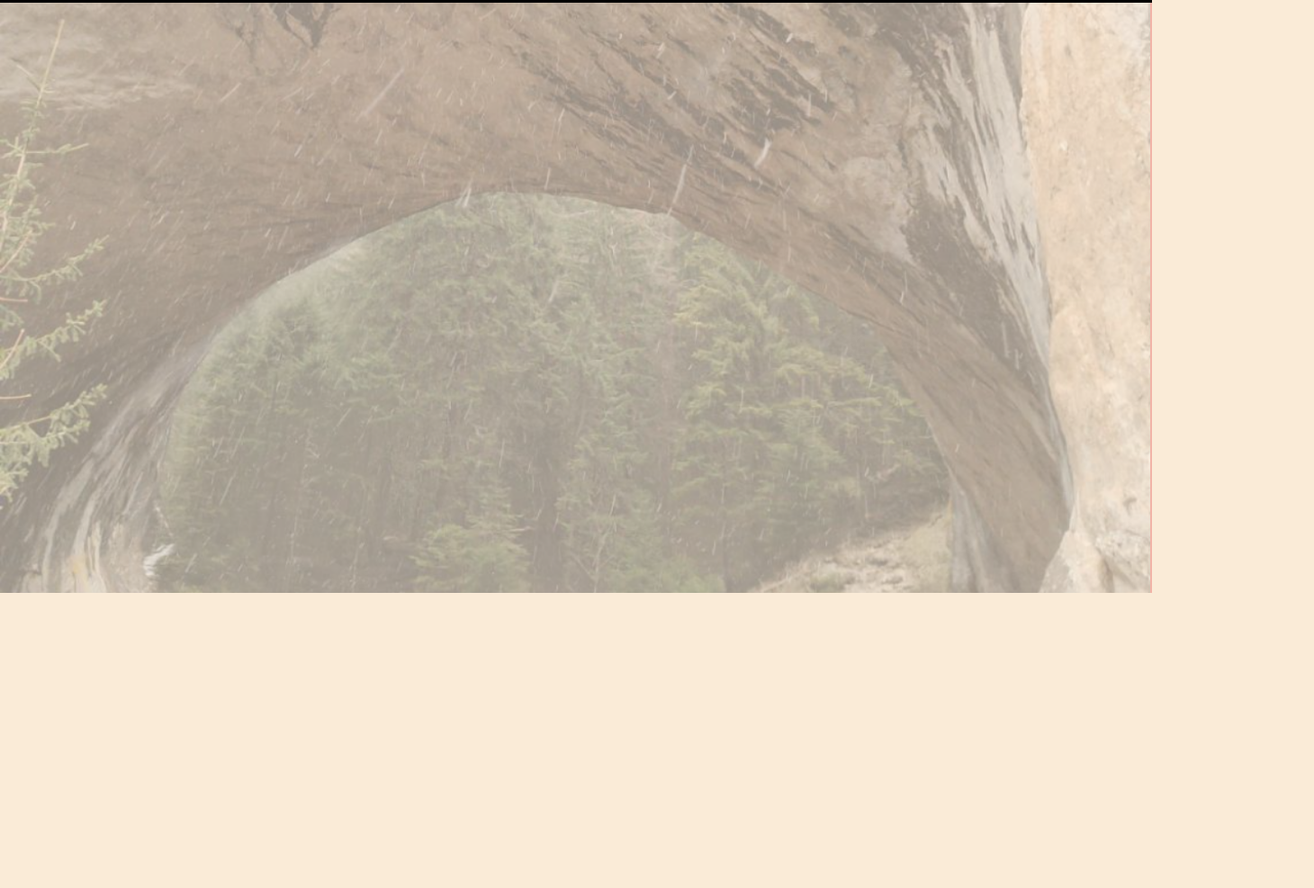
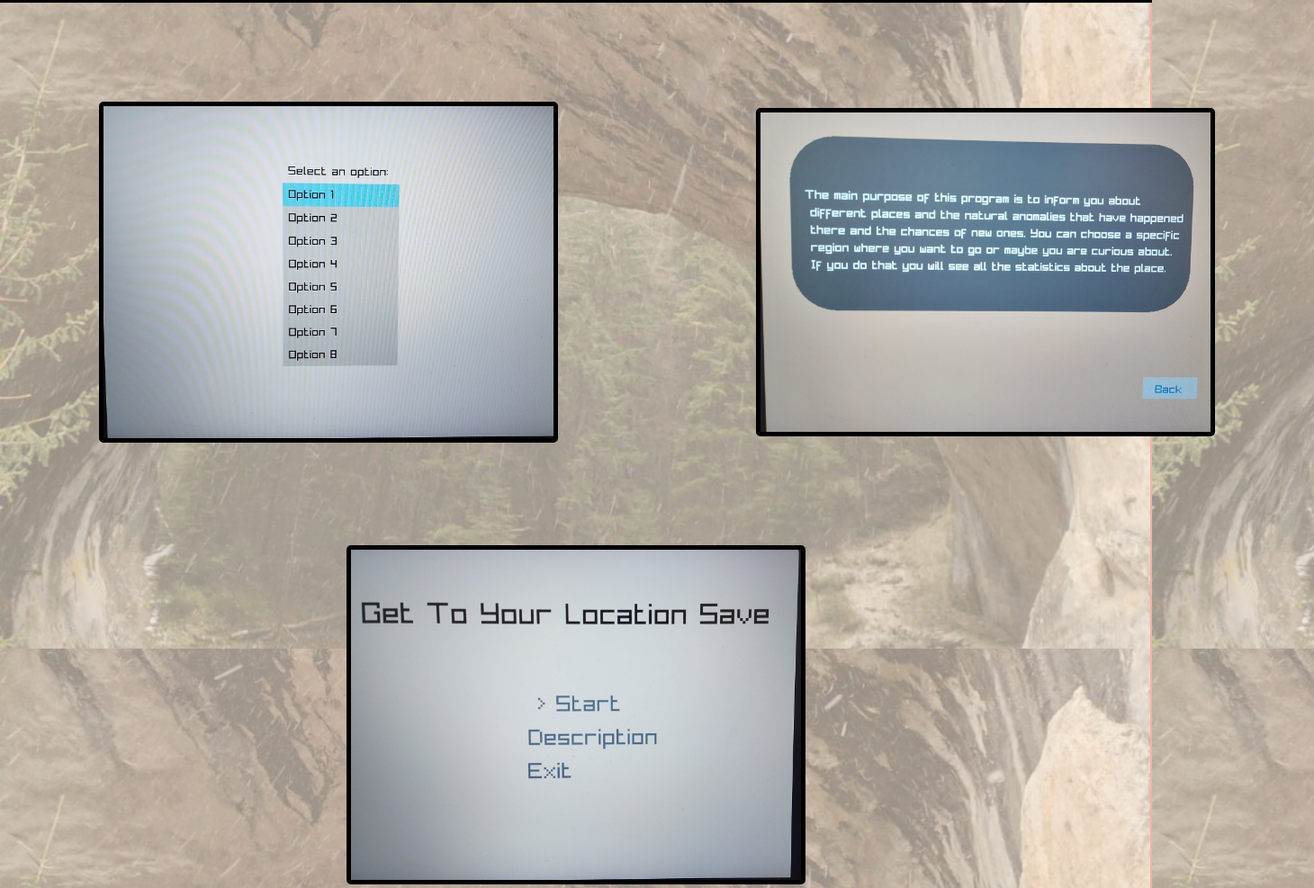
Before and after one commit to Code-Of-The-Future-Hackathon/code-of-the-future-2023-botgap, a plain HTML site: page Project_site/html_files/our_program.html in a window 1280 px wide. Shown: the part 141-1128 px from the top of the page at 90% size, 1460 px wide, since content can reach past the window. Before the commit the page ends 800 px from the top, so only its background shows below. Drawn offline with Linux system fonts and the light colour scheme.

Commit message:
Add the whole site

```diff
--- a/Project_site/CSS files/expl.css
+++ b/Project_site/CSS files/expl.css
@@ -3,4 +3,5 @@
     background-color: grey;
     font-size: 25px;
     border-radius: 0px 0px 50px 0px;
+    border: solid black 5px;
 }
--- a/Project_site/CSS files/h_t_u_o_p.css
+++ b/Project_site/CSS files/h_t_u_o_p.css
@@ -4,4 +4,5 @@
     background-color: grey;
     font-size: 25px;
     border-radius: 45px;
+    border: solid lightgrey 5px;
 }
--- a/Project_site/CSS files/meet_us.css
+++ b/Project_site/CSS files/meet_us.css
@@ -10,6 +10,7 @@
     width: 600px;
     align-items: center;
     text-align: center;
+    border: solid black 4px;
 }
 
 .profile_foto{
--- /dev/null
+++ b/Project_site/CSS files/our_program.css
@@ -0,0 +1,19 @@
+.our_program_main_div{
+    display: flex;
+    align-items: center;
+    text-align: center;
+}
+
+.small_div{
+    padding: 110px;
+}
+
+
+.small_divOne{
+    text-align: center;
+}
+
+#pics_div{
+    border: solid black 5px;
+    border-radius: 5px 5px 5px 5px;
+}
--- a/Project_site/html_files/our_program.html
+++ b/Project_site/html_files/our_program.html
@@ -5,6 +5,7 @@
     <meta name="viewport" content="width=device-width, initial-scale=1.0">
     <link rel="stylesheet" href="../CSS files/index.css">
     <link rel="stylesheet" href="../CSS files/dropdown.css">
+    <link rel="stylesheet" href="../CSS files/our_program.css">
     <title>Explanation of our idea</title>
 </head>
 
@@ -25,5 +26,17 @@
         <h2>Get to you location safe</h2>
     </header>
 
+    <div class="our_program_main_div">
+        <div class="small_div">
+            <img src="../images/app_fotos/exampleOne.jpg" width="500px" id="pics_div">
+        </div>
+        <div class="small_div">
+            <img src="../images/app_fotos/exampleTwo.jpg" width="500px" id="pics_div">
+        </div>
+    </div>
+    <div class="small_divOne">
+        <img src="../images/app_fotos/exampleTree.jpg" width="500px" id="pics_div">
+    </div>
+
 </body>
 </html>
```
Also changed, not shown: Project_site/images/app_fotos/exampleOne.jpg (added), Project_site/images/app_fotos/exampleTree.jpg (added), Project_site/images/app_fotos/exampleTwo.jpg (added).
